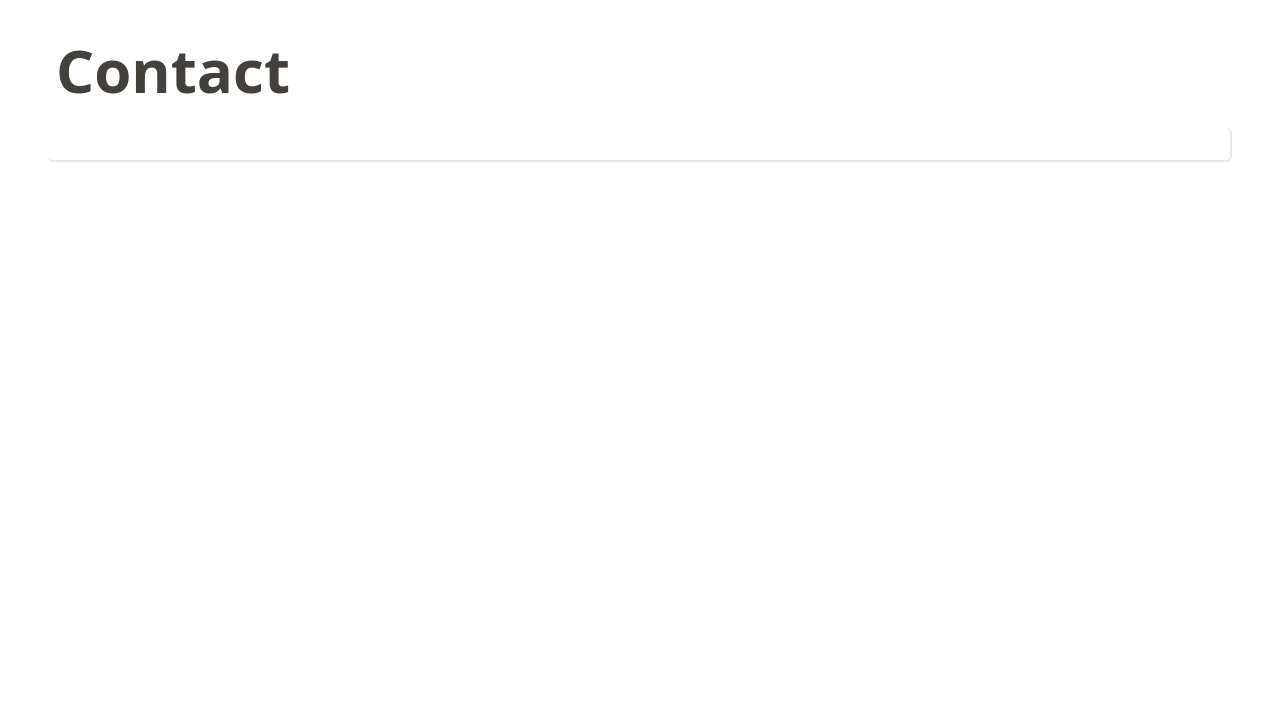
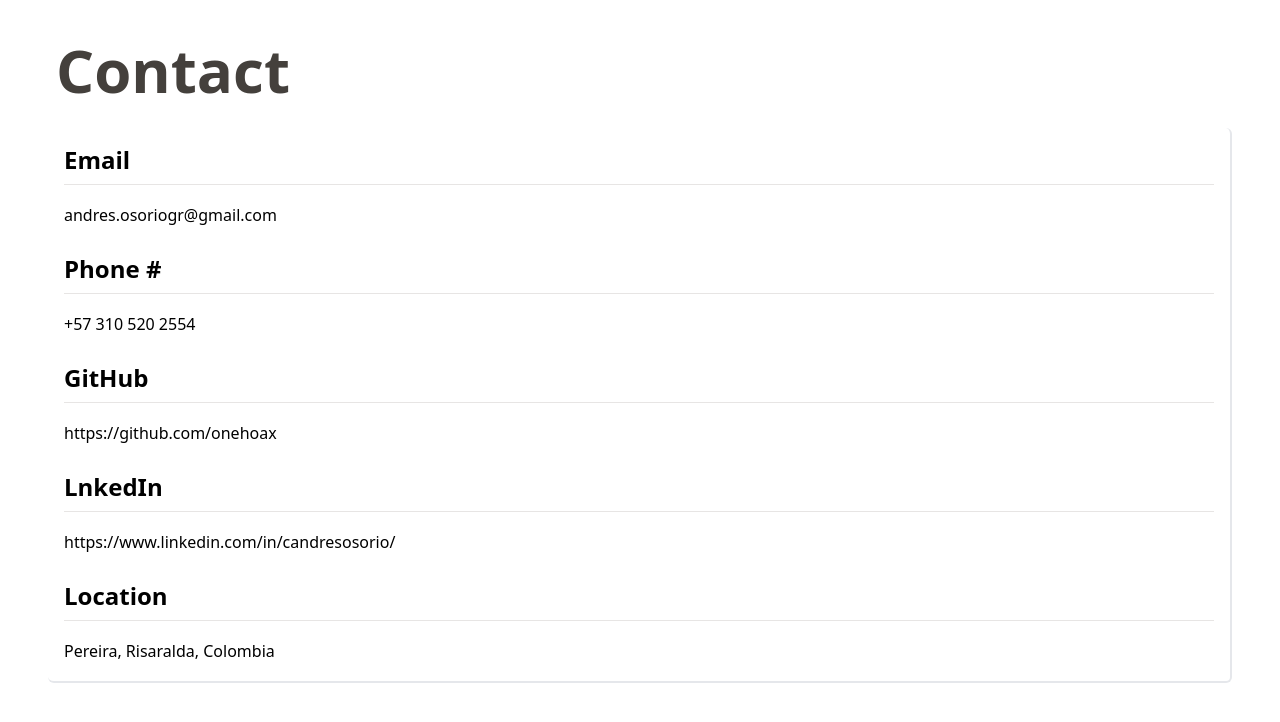
Before and after one commit to onehoax/portfolio, a Nuxt app: page /contact in a window 1280 px wide. Shown: the top 722 px of the page. Built offline with nearby package versions, Linux system fonts and the light colour scheme.

Commit message:
add: contact page

```diff
--- a/layouts/Default.vue
+++ b/layouts/Default.vue
@@ -68,6 +68,17 @@
               />
             </svg>
           </NuxtLink>
+          <NuxtLink :to="linkedin" target="_blank" class="mx-4">
+            <svg
+              class="h-6 w-6 fill-current text-stone-500 px-0 hover:text-stone-700"
+              xmlns="http://www.w3.org/2000/svg"
+              viewBox="0 0 32 32"
+            >
+              <path
+                d="M28.778 1.004H3.191a2.185 2.185 0 0 0-2.186 2.159v25.672a2.186 2.186 0 0 0 2.186 2.161h25.612c1.2 0 2.175-.963 2.194-2.159V3.165a2.195 2.195 0 0 0-2.195-2.161h-.029.001zM9.9 26.562H5.446V12.251H9.9zM7.674 10.293a2.579 2.579 0 1 1 2.579-2.58v.004a2.577 2.577 0 0 1-2.577 2.577h-.003zm18.882 16.269h-4.441v-6.959c0-1.66-.034-3.795-2.314-3.795-2.316 0-2.669 1.806-2.669 3.673v7.082h-4.441V12.252h4.266v1.951h.058a4.686 4.686 0 0 1 4.22-2.312h-.009c4.5 0 5.332 2.962 5.332 6.817v7.855z"
+              />
+            </svg>
+          </NuxtLink>
         </nav>
       </footer>
     </div>
@@ -97,6 +108,7 @@ const isOpen = ref(false);
 
 const email = "mailto:andres.osoriogr@gmail.com";
 const github = "https://github.com/onehoax";
+const linkedin = "https://www.linkedin.com/in/candresosorio/";
 
 function toggleOpen() {
   isOpen.value = !isOpen.value;
--- a/pages/contact.vue
+++ b/pages/contact.vue
@@ -1,6 +1,17 @@
 <template>
   <MainContent title="Contact">
-    <div class="main-content"></div>
+    <div class="main-content">
+      <h2 class="content-heading">Email</h2>
+      <p class="mt-4">andres.osoriogr@gmail.com</p>
+      <h2 class="content-heading mt-6">Phone #</h2>
+      <p class="mt-4">+57 310 520 2554</p>
+      <h2 class="content-heading mt-6">GitHub</h2>
+      <p class="mt-4">https://github.com/onehoax</p>
+      <h2 class="content-heading mt-6">LnkedIn</h2>
+      <p class="mt-4">https://www.linkedin.com/in/candresosorio/</p>
+      <h2 class="content-heading mt-6">Location</h2>
+      <p class="mt-4">Pereira, Risaralda, Colombia</p>
+    </div>
   </MainContent>
 </template>
 
```
